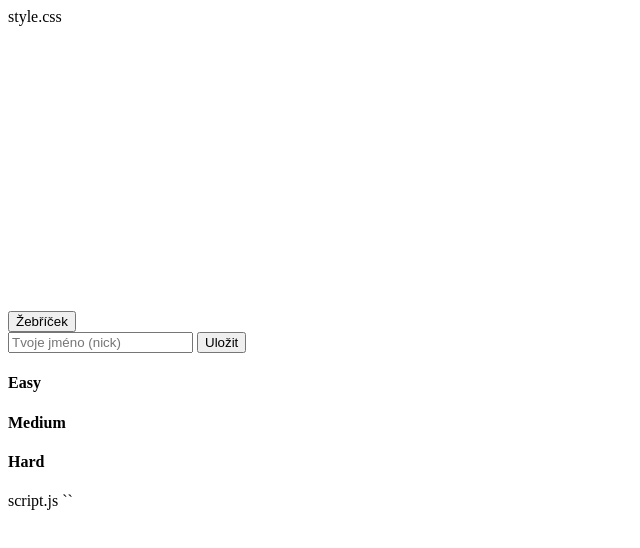
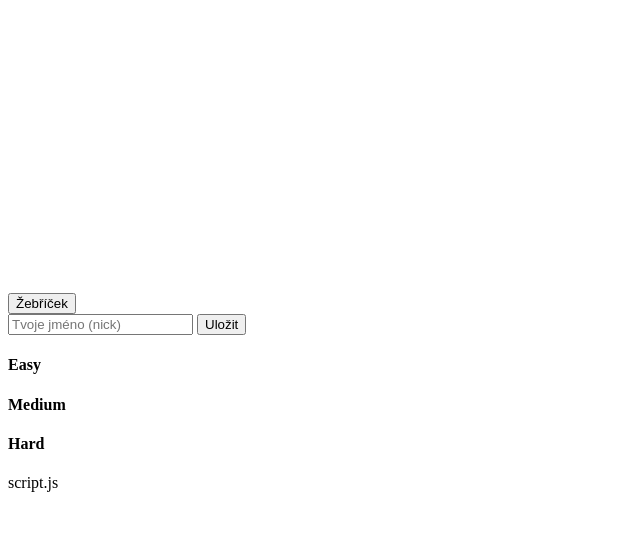
Before and after one commit to petrspada-hub/testing, a plain HTML site: page index.html in a window 1280 px wide. Shown: the whole page, without its empty margins (0-640 px from the left). Drawn offline with Linux system fonts and the light colour scheme.

Commit message:
Update index.html

```diff
--- a/index.html
+++ b/index.html
@@ -5,8 +5,9 @@
   <meta charset="utf-8" />
   <meta name="viewport" content="width=device-width, initial-scale=1" />
   <title>CASUA Slicer (web)</title>
-  style.css
-</head>
+
+  <!-- Původní odkazy -->
+  <link rel="icon" href</head>
 <body>
   <div class="wrap">
     <!-- tlačítko pro otevření žebříčku -->
@@ -38,13 +39,12 @@
         <div class="lb-col">
           <h4>Hard</h4>
           <ol id="lb-hard" class="lb-list"></ol>
-          <div id="me-hard" class="lb-me"></div>
+                   <div id="me-hard" class="lb-me"></div>
         </div>
       </div>
     </section>
   </div>
 
+  <!-- Skript -->
   script.js</script>
 </body>
-</html>
-``
```
